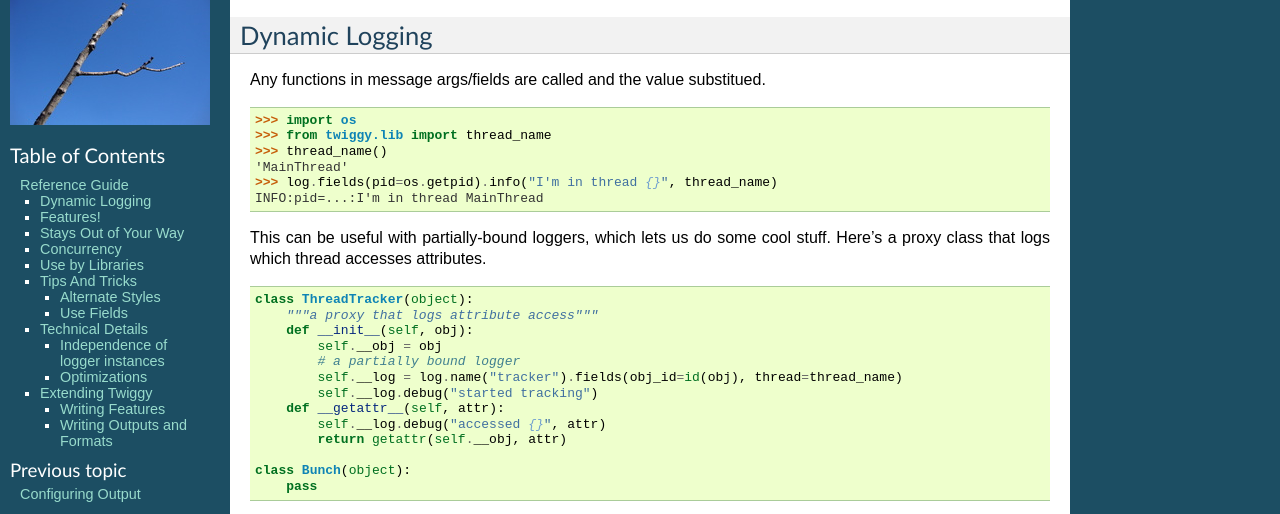
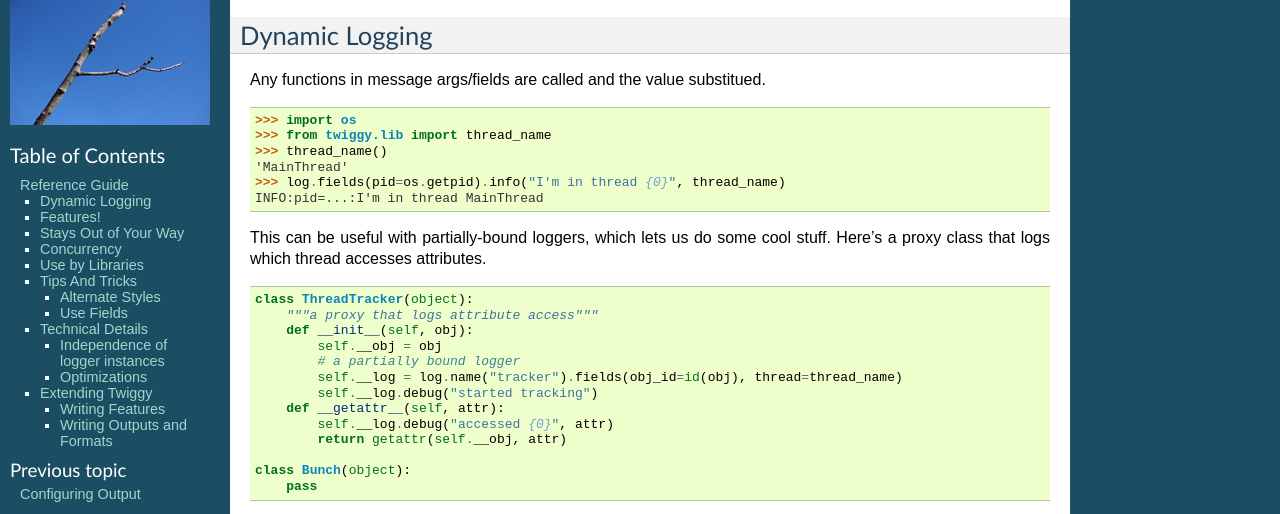
Before and after one commit to wearpants/twiggy, a Sphinx documentation site: the page built from doc/reference_guide.rst, in a window 1280 px wide and 900 px high. Shown: the part 79-593 px from the top of the window. Built offline with Sphinx 7.4.7, drawn with Linux system fonts in a browser that asks for light colours; the version number could not be read and is left out; some of the changed text lies outside the part shown.

Commit message:
add python 2.6 support

```diff
--- a/doc/conf.py
+++ b/doc/conf.py
@@ -106,7 +106,7 @@ googleanalytics_id = "UA-3052036-8"
 # docttest support
 
 log_output_template = \
-""".. testsetup:: {}
+""".. testsetup:: {0}
 
     import sys
     from twiggy import quickSetup, log
--- a/doc/index.rst
+++ b/doc/index.rst
@@ -15,7 +15,7 @@ Twiggy is a more Pythonic logger.
 
 .. doctest:: demo
 
-    >>> log.name('frank').fields(number=42).info("hello {who}, it's a {} day", 'sunny', who='world')
+    >>> log.name('frank').fields(number=42).info("hello {who}, it's a {0} day", 'sunny', who='world')
     INFO:frank:number=42:hello world, it's a sunny day
 
 :author: `Peter Fein <http://i.wearpants.org>`_
--- a/doc/logging.rst
+++ b/doc/logging.rst
@@ -38,7 +38,7 @@ The log can handle messages in several styles of :ref:`format strings<alternate-
 
 .. doctest:: magic-log
 
-    >>> log.info('I wear {} on my {where}', 'pants', where='legs')
+    >>> log.info('I wear {0} on my {where}', 'pants', where='legs')
     INFO:I wear pants on my legs
 
 You can name your loggers.
@@ -97,7 +97,7 @@ It makes :term:`structured logging` easy. In the past, fielded data was stuffed
 
 .. doctest:: structured-logging
 
-    >>> log.info('Going for a walk. path: {} roads: {}', "less traveled", 42)
+    >>> log.info('Going for a walk. path: {0} roads: {1}', "less traveled", 42)
     INFO:Going for a walk. path: less traveled roads: 42
 
 Instead, you can use :meth:`.fields` to add arbitrary key-value pairs.  Output is easily parseable.
--- a/doc/reference_guide.rst
+++ b/doc/reference_guide.rst
@@ -18,7 +18,7 @@ Any functions in message args/fields are called and the value substitued.
     >>> from twiggy.lib import thread_name
     >>> thread_name()
     'MainThread'
-    >>> log.fields(pid=os.getpid).info("I'm in thread {}", thread_name)
+    >>> log.fields(pid=os.getpid).info("I'm in thread {0}", thread_name)
     INFO:pid=...:I'm in thread MainThread
 
 This can be useful with partially-bound loggers, which lets us do some cool stuff. Here's a proxy class that logs which thread accesses attributes.
@@ -33,7 +33,7 @@ This can be useful with partially-bound loggers, which lets us do some cool stuf
             self.__log = log.name("tracker").fields(obj_id=id(obj), thread=thread_name)
             self.__log.debug("started tracking")
         def __getattr__(self, attr):
-            self.__log.debug("accessed {}", attr)
+            self.__log.debug("accessed {0}", attr)
             return getattr(self.__obj, attr)
 
     class Bunch(object):
@@ -127,10 +127,10 @@ In addition to :attr:`~.BaseLogger.min_level`, loggers also have a :attr:`~.Logg
 
     # in mylib:
     for i in xrange(1000000):
-        log.warning("blah blah {}", 42)
+        log.warning("blah blah {0}", 42)
 
     # in twiggy_setup: turn off stupidness
-    mylib.log.filter = lambda format_spec: format_spec != "blah blah {}"
+    mylib.log.filter = lambda format_spec: format_spec != "blah blah {0}"
 
 Note that using a filter this way is an optimization - in general, application code should use :data:`emitters` instead.
 
@@ -159,7 +159,7 @@ Use :meth:`.fields` to include key-value data in a message instead of embedding
     log.fields(key1='a', key2='b').info("stuff happenend")
 
     # not this:
-    log.info("stuff happened. key1: {} key2: {}", 'a', 'b')
+    log.info("stuff happened. key1: {0} key2: {1}", 'a', 'b')
 
 
 **********************
@@ -291,7 +291,7 @@ The :attr:`format <.Output._format>` callable is Output-specific; it should take
 
     # format height value with two decimal places
     # show as "<key> is <value>"
-    conversion.add('height', '{:.2f}'.format, "{0} is {1}".format)
+    conversion.add('height', '{0:.2f}'.format, "{0} is {1}".format)
 
     # separate fields in final output by colons
     conversion.aggregate = ':'.join
--- a/setup.py
+++ b/setup.py
@@ -19,7 +19,7 @@ setup(name='Twiggy',
       author='Peter Fein',
       author_email='pfein@pobox.com',
       url='http://twiggy.wearpants.org',
-      download_url='http://python-twiggy.googlecode.com/files/Twiggy-{}.tar.gz'.format(release),
+      download_url='http://python-twiggy.googlecode.com/files/Twiggy-{0}.tar.gz'.format(release),
       packages=['twiggy', 'twiggy.lib', 'twiggy.features'],
       license = "BSD",
       classifiers = [
```
Also changed, not shown: 7 other files.
